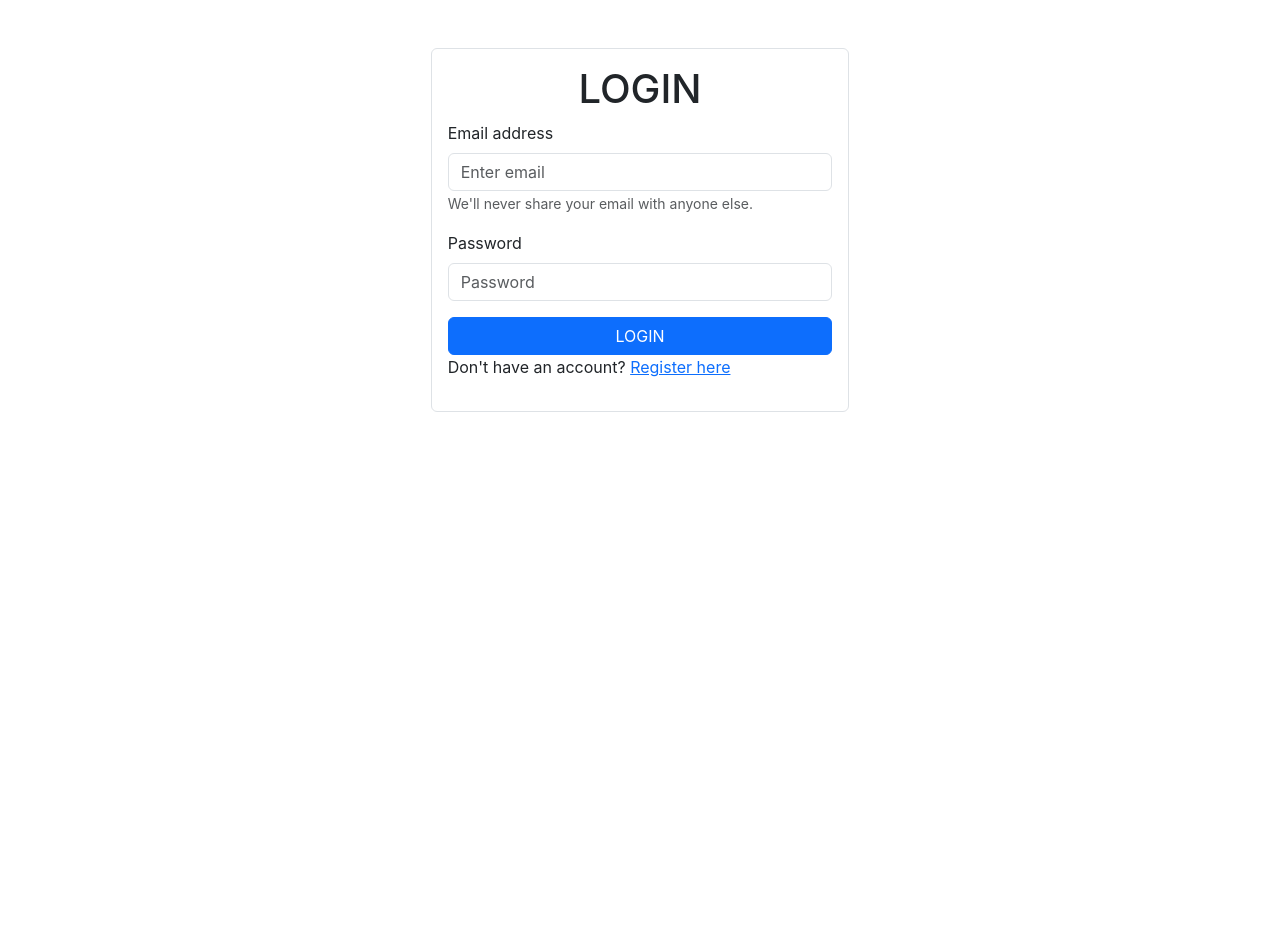
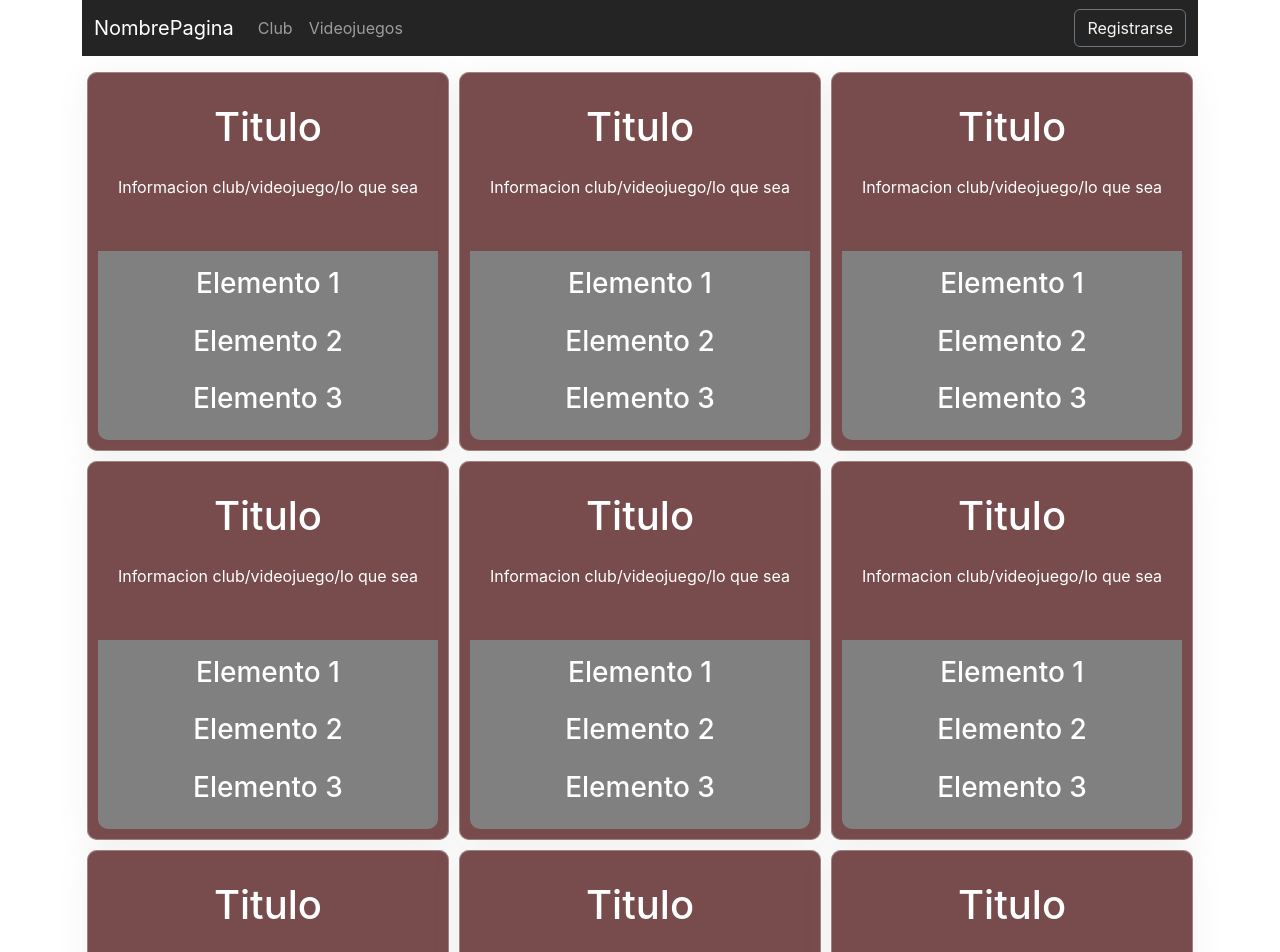
Before and after one commit to tommygonzaleza/microproyecto-si-2, a React (Vite) app: page /dashboard in a window 1280 px wide. Before the commit this address led to /login. Shown: the top 952 px of the page. Before the commit the page ends 848 px from the top, so only its background shows below. Built offline with nearby package versions, Linux system fonts and the light colour scheme; no server answers; sample sign-in values are in the browser's storage.

Commit message:
improve authentication and protected views

```diff
--- a/src/components/Card.jsx
+++ b/src/components/Card.jsx
@@ -1,6 +1,6 @@
 import React from "react";
 
-export default function Tarjeta() {
+export default function Card() {
   return (
     <section
       style={{
--- a/src/layout/AppLayout.jsx
+++ b/src/layout/AppLayout.jsx
@@ -1,10 +1,11 @@
 
 import React from 'react';
-import { Outlet } from 'react-router-dom';
+import { Outlet,Navigate } from 'react-router-dom';
+import { isAuthenticated } from '../utils';
 
 export const AppLayout = () => {
-    return (
-        <div className="container-fluid" style={{height: "100vh"}}>
+    return isAuthenticated() ? <Navigate to="/dashboard" /> : (
+        <div className="container" style={{height: "100vh"}}>
             <Outlet />
         </div>
     )
--- a/src/layout/PrivateRoute.jsx
+++ b/src/layout/PrivateRoute.jsx
@@ -1,8 +1,12 @@
 import { Navigate, Outlet } from "react-router-dom";
-import { isAuthenticated } from "../utils"
-
-console.log('isAuthenticated', isAuthenticated())
+import { isAuthenticated } from "../utils";
 
 export const PrivateRoute = () => {
-    return isAuthenticated() ? <Outlet /> : <Navigate to="/login" />;
+  return isAuthenticated() ? (
+    <div className="container" style={{ height: "100vh" }}>
+      <Outlet />
+    </div>
+  ) : (
+    <Navigate to="/login" />
+  );
 };
--- a/src/main.jsx
+++ b/src/main.jsx
@@ -24,6 +24,8 @@ const router = createBrowserRouter([
       {
         path: '/login',
         element: <Login />
+      }
+    ]
   },
   {
     element: <PrivateRoute />,
@@ -33,8 +35,6 @@ const router = createBrowserRouter([
         element: <Dashboard />
       }
     ]
-      },
-    ]
   }
 ]);
 
--- a/src/services/firebase/api.js
+++ b/src/services/firebase/api.js
@@ -17,7 +17,7 @@ export const RegisterUser = async ({ email, password }) => {
       user: response.user.reloadUserInfo,
       accessToken: response.user.accessToken,
     };
-    sessionStorage.setItem("userSession", userSession);
+    sessionStorage.setItem("accessToken", response.user.accessToken);
     return userSession;
   } catch (error) {
     alert("Failed to register user." + error.message);
@@ -33,7 +33,8 @@ export const LoginUser = async ({ email, password }) => {
       user: response.user.reloadUserInfo,
       accessToken: response.user.accessToken,
     };
-    sessionStorage.setItem("userSession", userSession);
+    sessionStorage.setItem("accessToken", response.user.accessToken);
+    redirect("/dashboard");
     return userSession;
   } catch (error) {
     alert("Failed to login." + error.message);
@@ -46,8 +47,8 @@ export const LogoutUser = async () => {
   try {
     const response = signOut(auth);
     sessionStorage.removeItem("userSession");
-    alert('Logged out successfully!');
-    redirect('/');
+    alert("Logged out successfully!");
+    redirect("/");
   } catch (error) {
     alert("Failed to log out." + error.message);
     console.error("Failed to log out." + error.message);
--- a/src/utils.js
+++ b/src/utils.js
@@ -1,6 +1,6 @@
 export const isAuthenticated = () => {
   // It will be changed to
-  return sessionStorage.getItem("user_id");
+  return sessionStorage.getItem("accessToken");
 };
 
 export const ValidateEmail = (e) => {
--- a/src/views/dashboard.jsx
+++ b/src/views/dashboard.jsx
@@ -1,5 +1,31 @@
-import React from 'react';
+import '../styles/app.css';
+import Card from '../components/Card';
+import Header from '../components/navigation/Header';
 
-export const Dashboard = () => {
-    return <div className='col-10 mx-auto bg-dark'>Hello world</div>
+export function Dashboard() {
+  return (
+    <div className="App">
+      <Header></Header>
+      <section style={{
+        marginTop:"1rem",
+        display: 'flex',
+        flexWrap: 'wrap',
+        justifyContent: 'center',
+        alignItems: 'center',
+        gap: '10px',
+      }}>
+      <Card></Card>
+      <Card></Card>
+      <Card></Card>
+      <Card></Card>
+      <Card></Card>
+      <Card></Card>
+      <Card></Card>
+      <Card></Card>
+      <Card></Card>
+      <Card></Card>
+      <Card></Card>
+      </section>
+    </div>
+  );
 }
--- a/src/views/login.jsx
+++ b/src/views/login.jsx
@@ -22,12 +22,11 @@ export function Login() {
     }
     let reg = await LoginUser(loginInformation);
     if (reg.accessToken) setLoginInformation({ email: "", password: "" });
-    redirect('/dashboard')
   };
 
   return (
     <Form
-      className="mx-auto col-4 mt-5 border p-3 rounded"
+      className="mx-auto col-md-6 col-12 mt-5 border p-3 rounded"
       onSubmit={async (e) => await SubmitForm(e)}
     >
       <h1 className="text-center">LOGIN</h1>
--- a/src/views/register.jsx
+++ b/src/views/register.jsx
@@ -26,7 +26,7 @@ function Register() {
 
   return (
     <Form
-      className="mx-auto col-4 mt-5 border p-3 rounded"
+      className="mx-auto col-md-6 col-12 mt-5 border p-3 rounded"
       onSubmit={async (e) => await SubmitForm(e)}
     >
       <h1 className="text-center">Register now!</h1>
```
Lines whose indentation alone changed are shown as unchanged.
